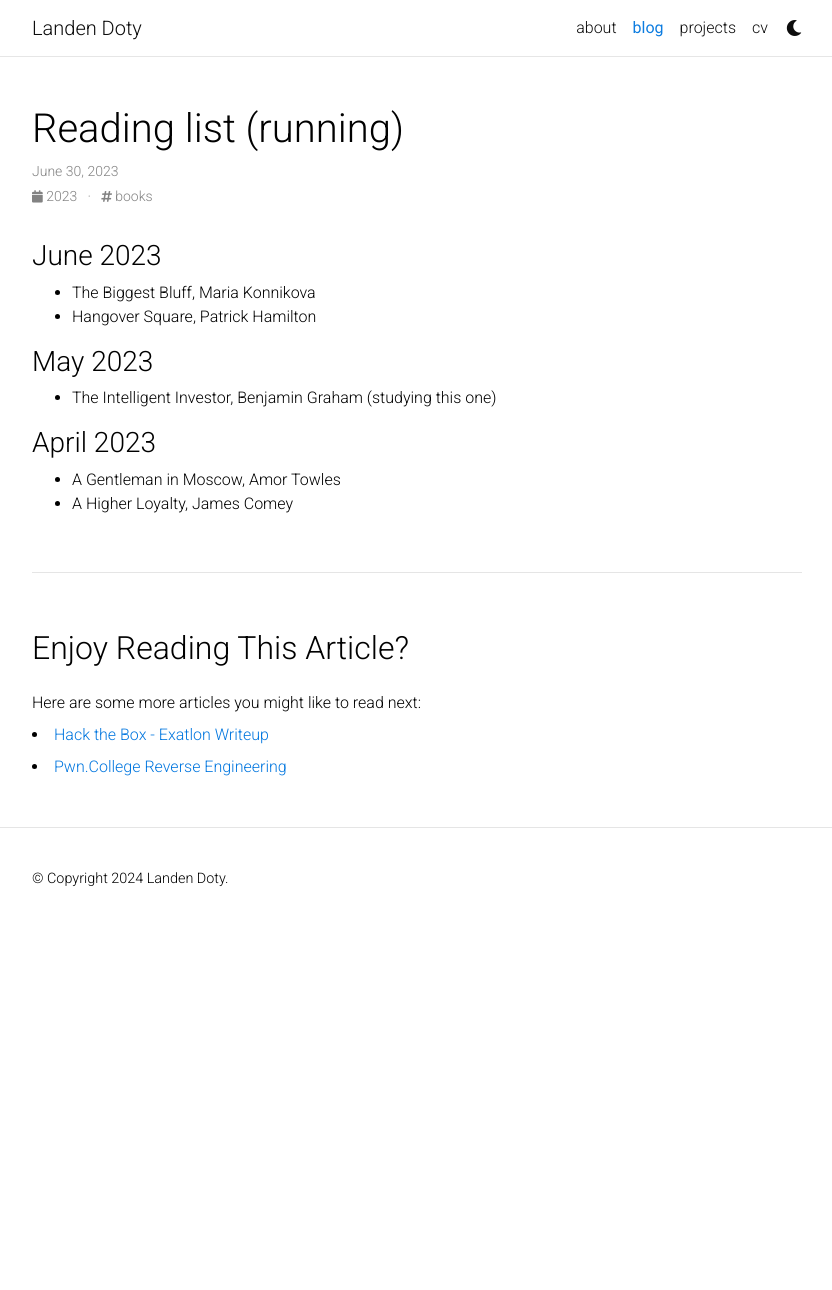
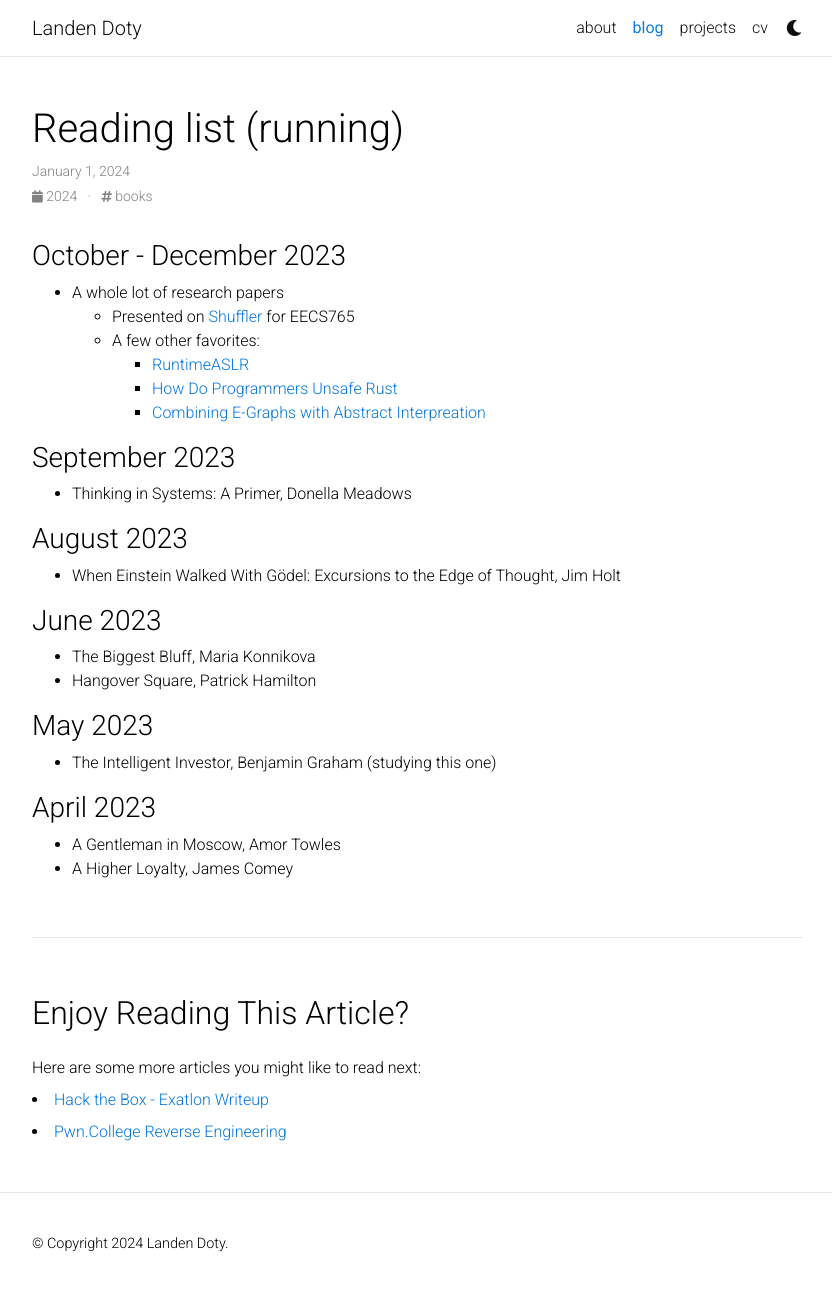
Before and after one commit to landoty/landoty.github.io, a Jekyll site: the page built from _posts/2023-04-26-what-im-reading.md, in a window 1280 px wide and 1295 px high. Shown: the top 1290 px of the window, without its empty margins (223-1055 px from the left). Built offline with Jekyll 4.4.1, drawn with Linux system fonts in a browser that asks for light colours; comment, search, counter and statistics services are not loaded; a style sheet for code colours, icons or effects is not loaded.

Commit message:
updated reading list

```diff
--- a/_posts/2023-04-26-what-im-reading.md
+++ b/_posts/2023-04-26-what-im-reading.md
@@ -1,10 +1,27 @@
 ---
 layout: post
 title: Reading list (running)
-date: 2023-June-30
+date: 2024-January-1
 description: keeping track of what I'm reading
 tags: books
 ---
+
+### October - December 2023
+
+- A whole lot of research papers
+    - Presented on [Shuffler](https://www.usenix.org/system/files/conference/osdi16/osdi16-williams-king.pdf) for EECS765
+    - A few other favorites:
+        - [RuntimeASLR](http://wenkewww.gtisc.gatech.edu/papers/runtimeaslr-ndss16.pdf)
+        - [How Do Programmers Unsafe Rust](https://dl.acm.org/doi/pdf/10.1145/3428204)
+        - [Combining E-Graphs with Abstract Interpreation](https://arxiv.org/pdf/2205.14989.pdf)
+
+### September 2023
+
+- Thinking in Systems: A Primer, Donella Meadows
+
+### August 2023
+
+- When Einstein Walked With Gödel: Excursions to the Edge of Thought, Jim Holt
 
 ### June 2023
 
```
